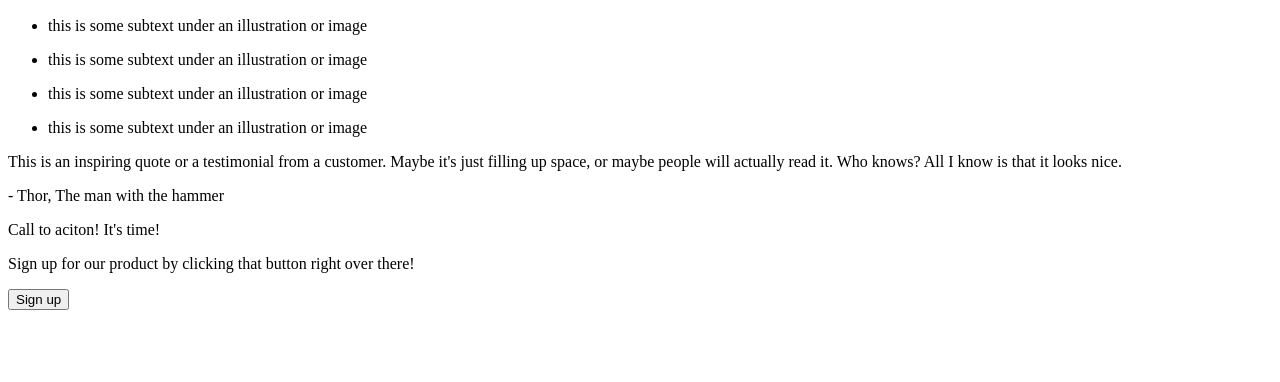
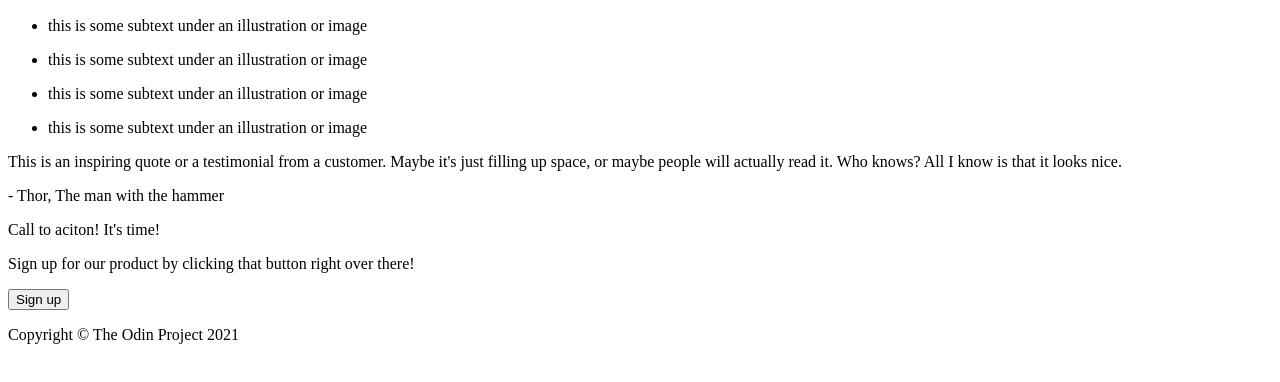
Before and after one commit to NatiG25/css-practice, a plain HTML site: page index.html in a window 1280 px wide. Shown: the part 296-678 px from the top of the page. Drawn offline with Linux system fonts and the light colour scheme.

Commit message:
Create a footer section

```diff
--- a/index.html
+++ b/index.html
@@ -71,6 +71,8 @@
     </section>
   </main>
 
-
+  <footer class="footer-section">
+    <p class="footer-content">Copyright © The Odin Project 2021</p>
+  </footer>
 </body>
 </html>
```
